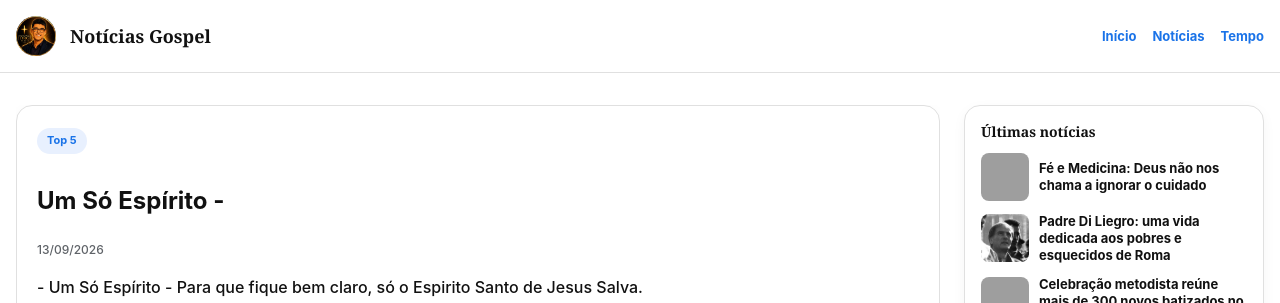
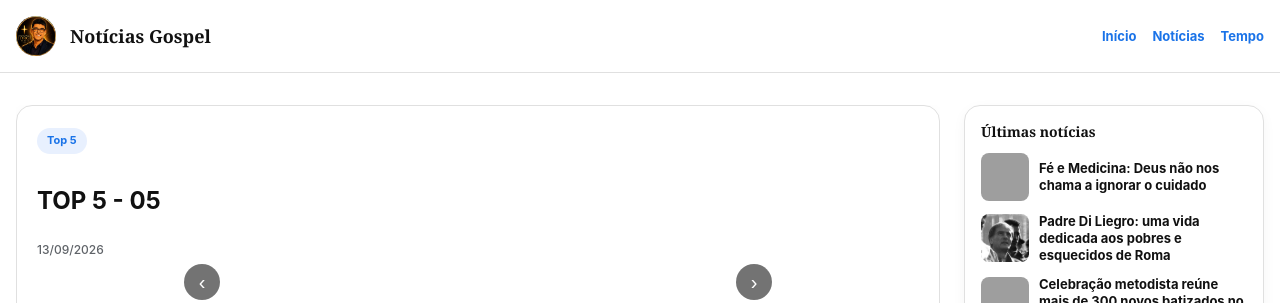
Before and after one commit to capaofeliz-cell/djaguia1, a Jekyll site: the page built from _top5/um-só-espirito-para-que-fique-bem-claro-só-o-espirito-santo-de-jesus-salva.md, in a window 1280 px wide and 1174 px high, cut to the strip 0-303 px from the top of the window. Built offline with Jekyll 4.4.1, drawn with Linux system fonts in a browser that asks for light colours; grey boxes are pictures that could not be loaded.

Commit message:
Update Top 5 “um-só-espirito-para-que-fique-bem-claro-só-o-espirito-santo-de-jesus-salva”

```diff
--- a/_top5/um-só-espirito-para-que-fique-bem-claro-só-o-espirito-santo-de-jesus-salva.md
+++ b/_top5/um-só-espirito-para-que-fique-bem-claro-só-o-espirito-santo-de-jesus-salva.md
@@ -1,8 +1,7 @@
 ---
-title: Um Só Espírito -
+title: TOP 5 - 05
 date: 2026-09-13T13:32:00.000-03:00
-intro: "- Um Só Espírito - Para que fique bem claro, só o Espirito Santo de
-  Jesus Salva."
+intro: ""
 itens: []
 ---
 <iframe width="931" height="524" src="https://www.youtube.com/embed/2-UTydU-kxE" title="UM SÓ ESPIRITO" frameborder="0" allow="accelerometer; autoplay; clipboard-write; encrypted-media; gyroscope; picture-in-picture; web-share" referrerpolicy="strict-origin-when-cross-origin" allowfullscreen></iframe>
```
